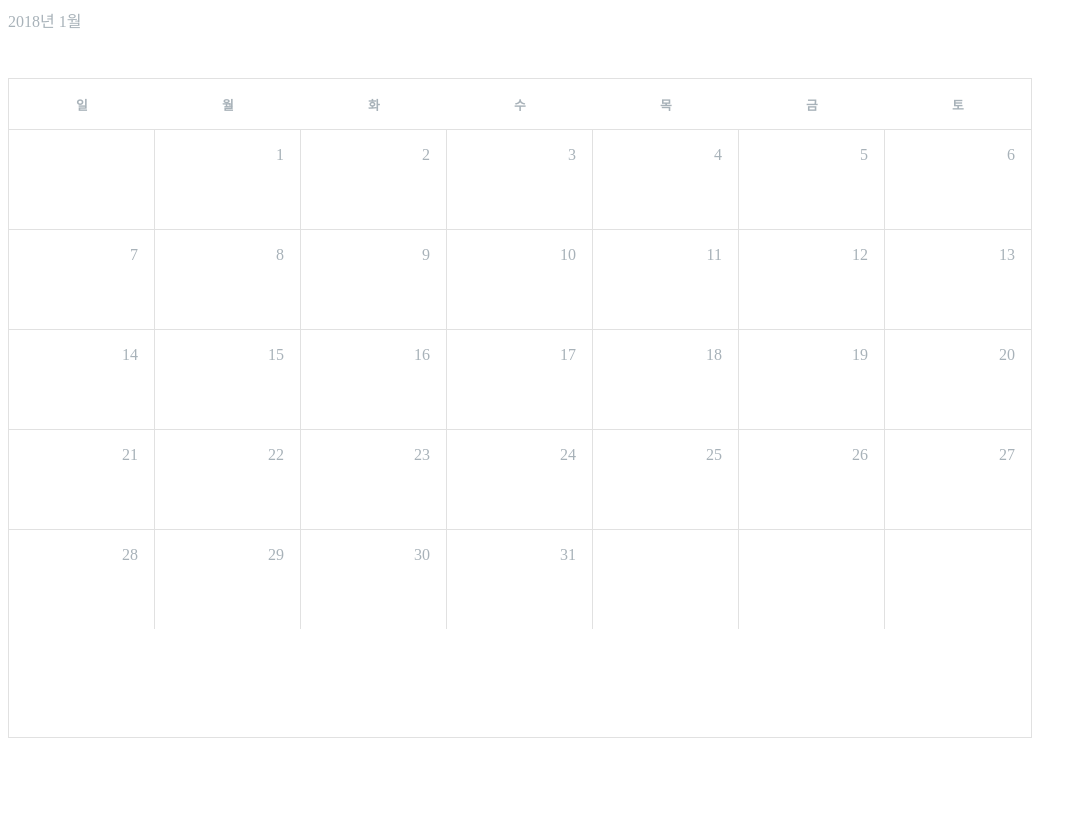
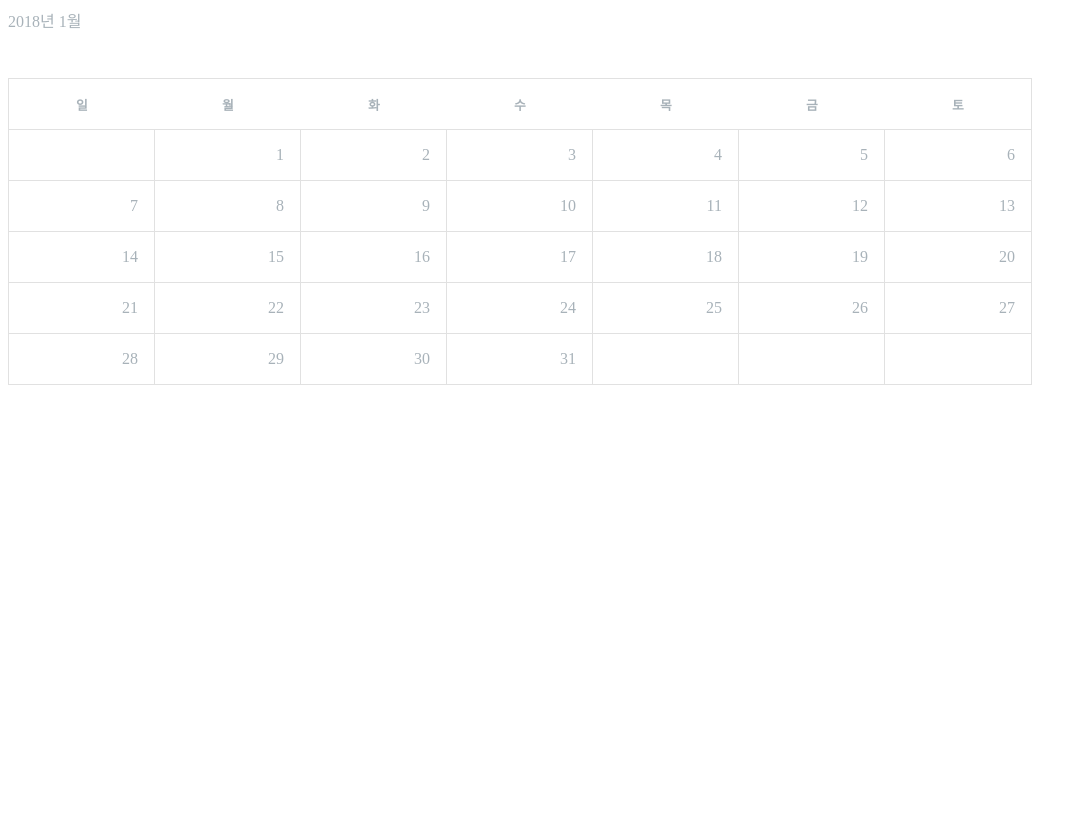
Before and after one commit to lindychi/mnec, a Django app: page /calendar/ in a window 1280 px wide. Shown: the whole page, without its empty margins (0-1087 px from the left). After the commit the page ends 385 px from the top, so only its background shows below. Run offline with Django 3.2, Linux system fonts and the light colour scheme; some libraries are stand-ins or nearby versions.

Commit message:
#2 css update

```diff
--- a/nec_calendar/static/css/nec_calendar/calendar.css
+++ b/nec_calendar/static/css/nec_calendar/calendar.css
@@ -13,7 +13,6 @@
   grid-template-areas: "sidebar"
                        "content";
   width: 80vw; /* unnecessary, but let's keep things consistent */
-  height: 100vh;
 }
 
 @media screen and (min-width: 850px) {
@@ -32,7 +31,6 @@
   grid-template-columns: repeat(7, 1fr);
 }
 .calendar_week {
-  grid-auto-rows: 100px;
   text-align: right;
 }
 
```
